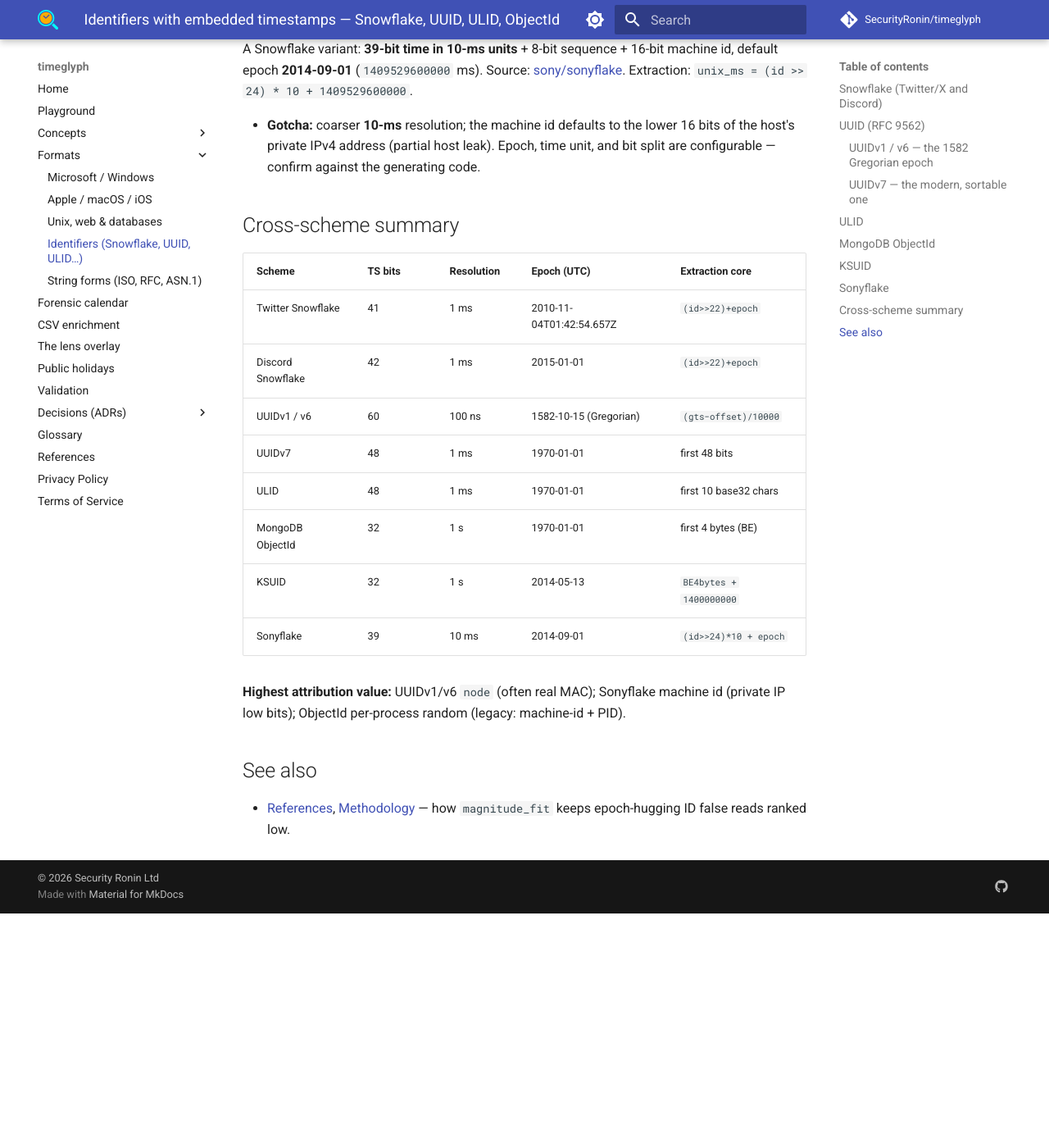
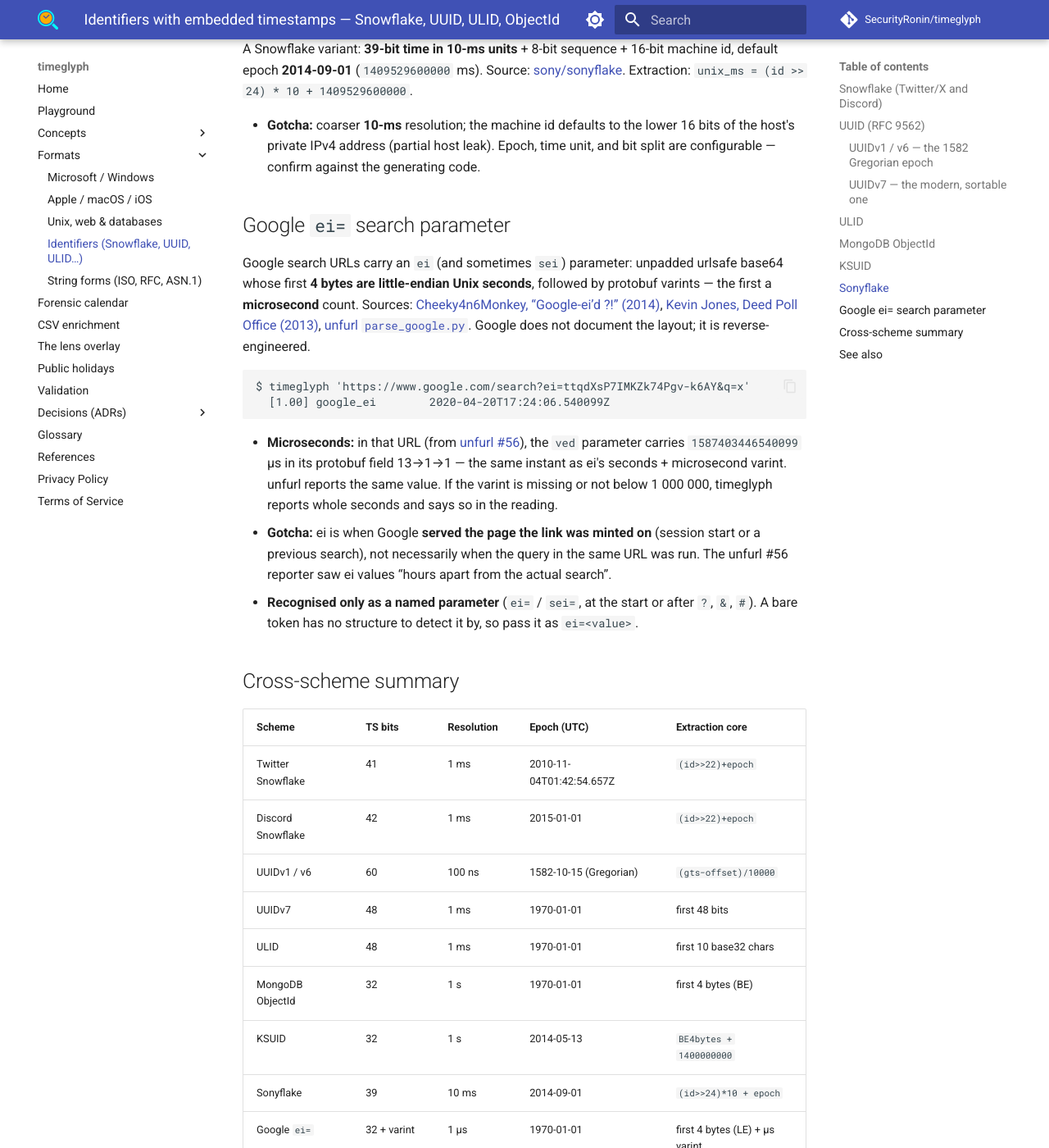
Before and after one commit to SecurityRonin/timeglyph, an MkDocs documentation site: the page built from docs/formats/identifiers.md, in a window 1280 px wide and 1400 px high, scrolled down 2246 px. Shown: the whole window at 82% size. Built offline with MkDocs 1.6.1 and Material for MkDocs 9.7.7, drawn with Linux system fonts in a browser that asks for light colours; comment, search, counter and statistics services are not loaded; before the commit the page ends 3360 px from its top, so only the background shows below that.

Commit message:
feat(interpret): decode Google ei microseconds, and caveat its meaning (GREEN)
Google's ei= parameter is 4 bytes of little-endian Unix seconds followed
by protobuf varints; the first is a microsecond count. The decoder now
reads it, so the unfurl #56 URL renders 2020-04-20T17:24:06.540099Z
rather than truncating to the second. This matches unfurl and the ved
parameter carried in the same URL.

- When the varint is missing, unterminated, or >= 1 000 000, the reading
  falls back to whole seconds and its note says so, so a truncated
  value is not presented as second-exact.
- Every reading notes that ei is when Google served the page the link
  was minted on (session start or a previous search), not necessarily
  when the query in the URL ran (unfurl #56).
- Only the ei and sei parameter names match. The old
  split("ei=") also fired on gei=, rei= and any other name ending in ei.
- google_ei moves from the fixed-note STRING_FORMATS table to a
  push_google_ei helper (like push_jwt) because its note now varies.
- docs/formats/identifiers.md gains a Google ei section with sources.

Co-Authored-By: Claude Opus 5.5 (1M context) <noreply@anthropic.com>

````diff
--- a/docs/formats/identifiers.md
+++ b/docs/formats/identifiers.md
@@ -2,8 +2,9 @@
 title: "Identifiers with embedded timestamps — Snowflake, UUID, ULID, ObjectId"
 description: >-
   Forensic reference for IDs that embed a creation time: Twitter/X and Discord
-  Snowflakes, UUID v1/v6/v7 (RFC 9562), ULID, MongoDB ObjectId, KSUID, and
-  Sonyflake — with bit layouts, epochs, extraction formulas, and worked examples.
+  Snowflakes, UUID v1/v6/v7 (RFC 9562), ULID, MongoDB ObjectId, KSUID,
+  Sonyflake, and Google's ei= search parameter — with bit layouts, epochs,
+  extraction formulas, and worked examples.
 ---
 
 # Identifiers with embedded timestamps
@@ -101,6 +102,33 @@ default epoch **2014-09-01** (`1409529600000` ms). Source:
   of the host's private IPv4 address (partial host leak). Epoch, time unit, and bit split
   are configurable — confirm against the generating code.
 
+## Google `ei=` search parameter {#google-ei}
+
+Google search URLs carry an `ei` (and sometimes `sei`) parameter: unpadded urlsafe
+base64 whose first **4 bytes are little-endian Unix seconds**, followed by protobuf
+varints — the first a **microsecond** count. Sources:
+[Cheeky4n6Monkey, “Google-ei’d ?!” (2014)](https://cheeky4n6monkey.blogspot.com/2014/10/google-eid.html),
+[Kevin Jones, Deed Poll Office (2013)](https://deedpolloffice.com/blog/articles/decoding-ei-parameter),
+[unfurl `parse_google.py`](https://github.com/obsidianforensics/unfurl/blob/main/unfurl/parsers/parse_google.py).
+Google does not document the layout; it is reverse-engineered.
+
+```text
+$ timeglyph 'https://www.google.com/search?ei=ttqdXsP7IMKZk74Pgv-k6AY&q=x'
+  [1.00] google_ei        2020-04-20T17:24:06.540099Z
+```
+
+- **Microseconds:** in that URL (from [unfurl #56](https://github.com/obsidianforensics/unfurl/issues/56)),
+  the `ved` parameter carries `1587403446540099` µs in its protobuf field 13→1→1 —
+  the same instant as ei's seconds + microsecond varint. unfurl reports the same value.
+  If the varint is missing or not below 1 000 000, timeglyph reports whole seconds and
+  says so in the reading.
+- **Gotcha:** ei is when Google **served the page the link was minted on** (session
+  start or a previous search), not necessarily when the query in the same URL was run.
+  The unfurl #56 reporter saw ei values “hours apart from the actual search”.
+- **Recognised only as a named parameter** (`ei=` / `sei=`, at the start or after
+  `?`, `&`, `#`). A bare token has no structure to detect it by, so pass it as
+  `ei=<value>`.
+
 ## Cross-scheme summary
 
 | Scheme | TS bits | Resolution | Epoch (UTC) | Extraction core |
@@ -113,6 +141,7 @@ default epoch **2014-09-01** (`1409529600000` ms). Source:
 | MongoDB ObjectId | 32 | 1 s | 1970-01-01 | first 4 bytes (BE) |
 | KSUID | 32 | 1 s | 2014-05-13 | `BE4bytes + 1400000000` |
 | Sonyflake | 39 | 10 ms | 2014-09-01 | `(id>>24)*10 + epoch` |
+| Google `ei=` | 32 + varint | 1 µs | 1970-01-01 | first 4 bytes (LE) + µs varint |
 
 **Highest attribution value:** UUIDv1/v6 `node` (often real MAC); Sonyflake machine id
 (private IP low bits); ObjectId per-process random (legacy: machine-id + PID).
````
Also changed, not shown: 2 other files.
